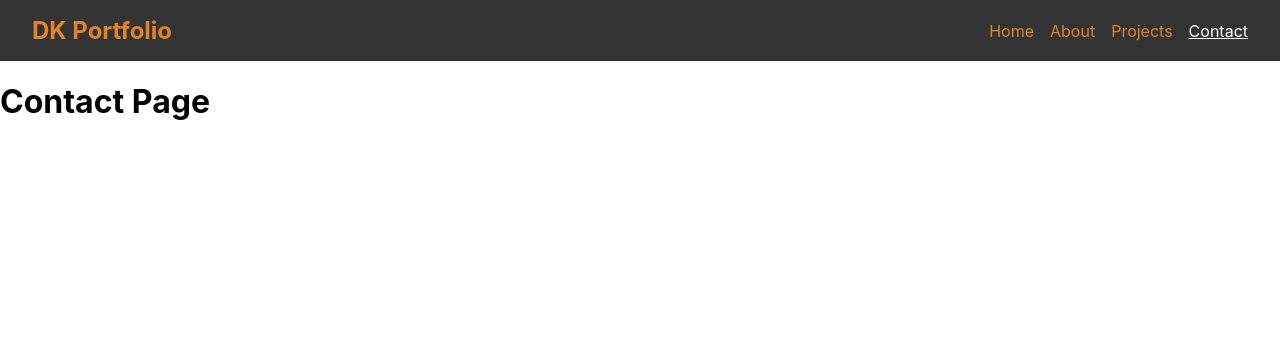
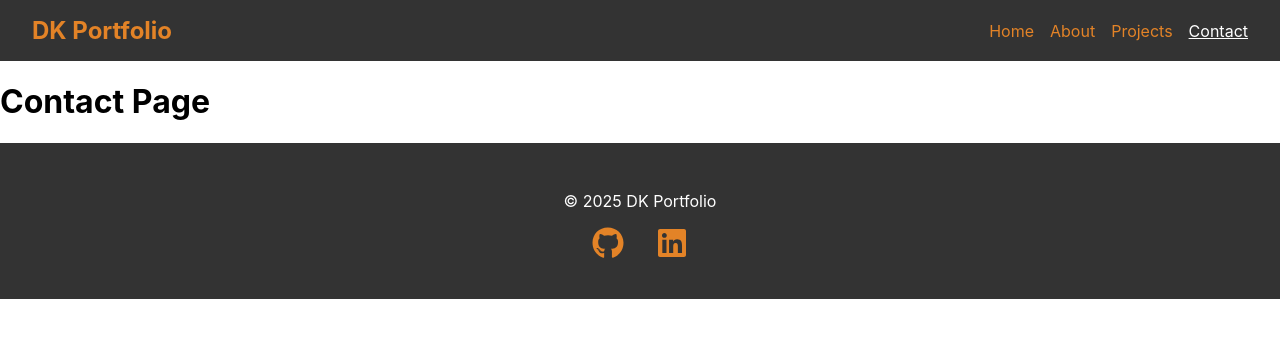
Before and after one commit to Dor-Ka/frontend-react-portfolio, a React (Create React App) app: page /contact in a window 1280 px wide. Shown: the top 338 px of the page. Built offline with nearby package versions, Linux system fonts and the light colour scheme.

Commit message:
feat: add footer with social media links

```diff
--- a/package.json
+++ b/package.json
@@ -11,6 +11,7 @@
     "gh-pages": "^6.3.0",
     "react": "^19.1.0",
     "react-dom": "^19.1.0",
+    "react-icons": "^5.5.0",
     "react-router-dom": "^7.5.1",
     "react-scripts": "5.0.1",
     "styled-components": "^6.1.17",
--- a/src/App.js
+++ b/src/App.js
@@ -4,6 +4,7 @@ import Home from "./pages/Home";
 import About from "./pages/About";
 import Projects from "./pages/Projects";
 import Contact from "./pages/Contact";
+import Footer from "./components/Footer/Footer";
 
 function App() {
   return (
@@ -15,6 +16,7 @@ function App() {
         <Route path="/projects" element={<Projects />} />
         <Route path="/contact" element={<Contact />} />
       </Routes>
+      <Footer />
     </Router>
   );
 }
--- /dev/null
+++ b/src/components/Footer/Footer.jsx
@@ -0,0 +1,20 @@
+import { FaGithub, FaLinkedin } from "react-icons/fa";
+import { FooterContainer, SocialLinks, SocialLink } from "./Footer.styles";
+
+function Footer() {
+    return (
+      <FooterContainer>
+        <p>&copy; 2025 DK Portfolio</p>
+        <SocialLinks>
+          <SocialLink href="https://github.com/Dor-Ka" target="_blank">
+            <FaGithub />
+          </SocialLink>
+          <SocialLink href="https://www.linkedin.com/in/d-karpinska/" target="_blank">
+            <FaLinkedin />
+          </SocialLink>
+        </SocialLinks>
+      </FooterContainer>
+    );
+  }
+
+  export default Footer;
--- /dev/null
+++ b/src/components/Footer/Footer.styles.js
@@ -0,0 +1,26 @@
+import styled from "styled-components";
+
+export const FooterContainer = styled.footer`
+  display: flex;
+  justify-content: center;
+  align-items: center;
+  padding: 2rem;
+  background: #333;
+  color: white;
+  flex-direction: column;
+`;
+
+export const SocialLinks = styled.div`
+  display: flex;
+  gap: 2rem;
+  font-size: 2rem;
+`;
+
+export const SocialLink = styled.a`
+  color: #e38327;
+  text-decoration: none;
+
+  &:hover {
+    color: #fff;
+  }
+`;
```
Also changed, not shown: 1 other file (tests, documents, lock files or other folders).
